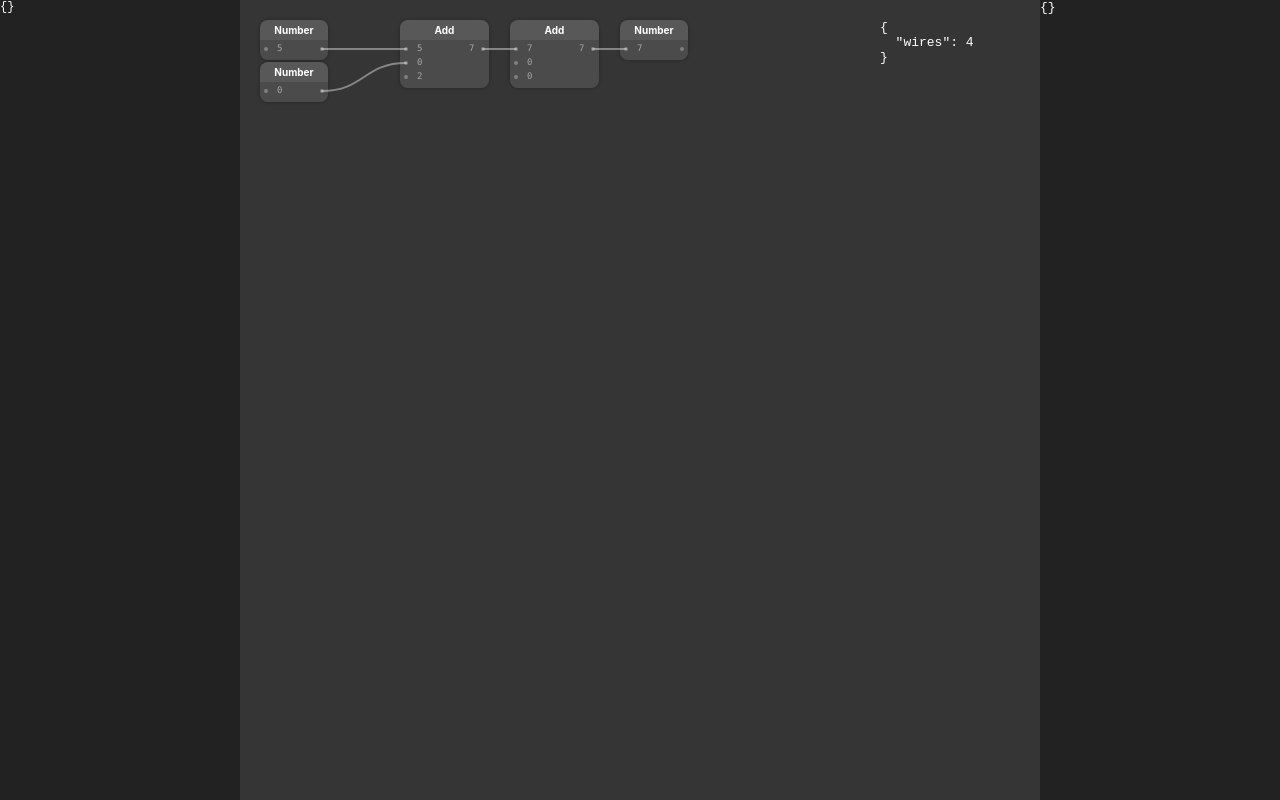
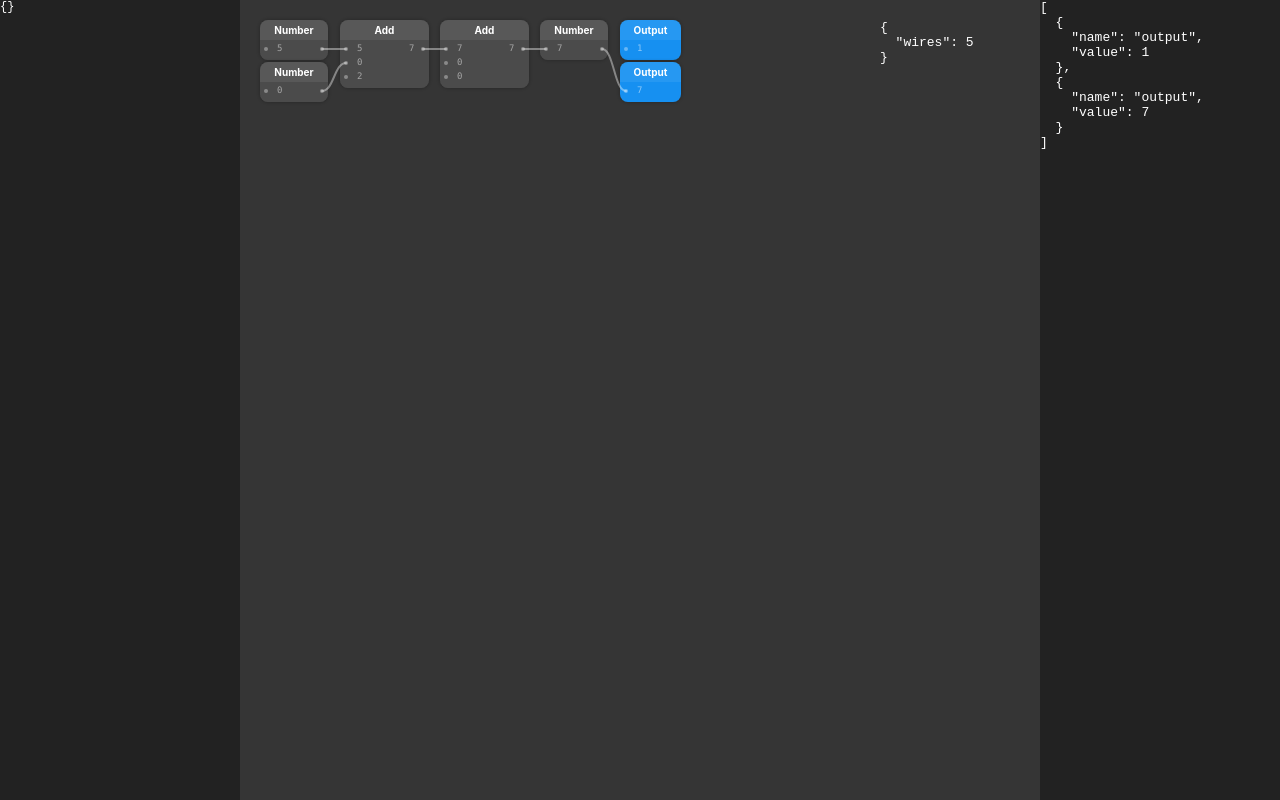
Before and after one commit to mikkmartin/node-editor, a Next.js app: page / in a window 1280 px wide. Built offline with nearby package versions, Linux system fonts and the light colour scheme.

Commit message:
outputnodes

```diff
--- a/components/NodeEditor/Canvas.tsx
+++ b/components/NodeEditor/Canvas.tsx
@@ -9,6 +9,7 @@ import { Debugger } from './Debugger'
 import { FilterDefs } from './FilterDefs'
 import { Selector } from './Selector'
 import { observer } from 'mobx-react-lite'
+import { autorun } from 'mobx'
 import { useEffect } from 'react'
 
 type Props = {
@@ -25,9 +26,7 @@ export const Canvas = observer<Props>(({ onUpdate }) => {
     wires,
   } = useStore()
 
-  useEffect(() => {
-    onUpdate(nodes, wires)
-  }, [nodes.length, wires.length])
+  useEffect(() => autorun(() => onUpdate(nodes, wires)), [])
 
   return (
     <Container
--- a/components/NodeEditor/Node/Background.tsx
+++ b/components/NodeEditor/Node/Background.tsx
@@ -1,12 +1,13 @@
 import { useNode } from './NodeProvider'
 
 export const Background = () => {
-  const { width, height, selected } = useNode()
+  const { width, height, selected, color } = useNode()
   return (
     <rect
       filter="url(#shadow)"
       width={width}
       height={height}
+      fill={color}
       stroke={selected ? 'var(--highlight)' : 'none'}
       rx={8}
     />
--- a/components/NodeEditor/Node/Node.tsx
+++ b/components/NodeEditor/Node/Node.tsx
@@ -40,7 +40,7 @@ export const Node = ({ id }: INode) => {
         }
         return (
           <NodeProvider id={id}>
-            <Container
+            <motion.g
               onTapStart={ev => handleTapStart(ev, id, selected)}
               onPan={(ev, info) => handlePan(ev, info, true)}
               onPanEnd={handlePanEnd}
@@ -48,13 +48,9 @@ export const Node = ({ id }: INode) => {
               <Background />
               <Label />
               <Sockets />
-            </Container>
+            </motion.g>
           </NodeProvider>
         )
       }}></Observer>
   )
 }
-
-const Container = styled(motion.g)`
-  fill: #4c4c4c;
-`
--- a/components/NodeEditor/Node/Sockets/Socket.tsx
+++ b/components/NodeEditor/Node/Sockets/Socket.tsx
@@ -66,7 +66,7 @@ export const Socket = ({
         onPan={handlePanDrag}
         onPanEnd={() => handleWireEnd()}>
         <rect fill="rgba(0,0,0,0.0)" width="14" height="14" />
-        <circle cx={circleX} cy={circleY} r="2" fill="gray" />
+        <circle cx={circleX} cy={circleY} r="2" fill="rgba(255, 255, 255, 0.35)" />
         <motion.circle
           variants={{ hover: { stroke: 'rgba(255,255,255,0.35)', transition: { duration: 0 } } }}
           transition={{ duration: 0.2 }}
--- a/components/NodeEditor/Node/Sockets/Sockets.tsx
+++ b/components/NodeEditor/Node/Sockets/Sockets.tsx
@@ -10,7 +10,7 @@ export interface ISocket {
 
 export const Sockets = () => {
   const store = useStore()
-  const { inputs, outputs, width, type } = useNode()
+  const { inputs, outputs, width, type, hideOutput } = useNode()
   return (
     <>
       {inputs.map((input, i) => (
@@ -34,7 +34,7 @@ export const Sockets = () => {
           }}
         />
       ))}
-      {outputs.map((output, i) => (
+      {!hideOutput && outputs.map((output, i) => (
         <Observer
           key={output.id}
           render={() => {
--- a/components/NodeEditor/Node/nodeTypes/nodeTypes.ts
+++ b/components/NodeEditor/Node/nodeTypes/nodeTypes.ts
@@ -2,8 +2,9 @@ import { nanoid } from 'nanoid'
 import { ISocket } from '../Sockets'
 import { add } from './add'
 import { number } from './number'
+import { output } from './output'
 
-export type NodeType = 'number' | 'add' | 'substract' | 'multiply' | 'divide'
+export type NodeType = 'number' | 'add' | 'substract' | 'multiply' | 'divide' | 'input' | 'output'
 
 export interface NodeInitialProps {
   id?: string
@@ -11,6 +12,7 @@ export interface NodeInitialProps {
   x?: number
   y?: number
   inputs?: any[]
+  color?: string
 }
 
 export interface NodeProps {
@@ -18,6 +20,9 @@ export interface NodeProps {
   compute?: (inputs: ISocket[], outputs: ISocket[]) => ISocket[]
   inputs: ISocket[]
   outputs: ISocket[]
+  color?: string
+  hideOutput?: boolean
+  hideInput?: boolean
 }
 
 export interface Node extends NodeProps {
@@ -35,6 +40,7 @@ export const getNodeProps = (initialProps: NodeInitialProps): Node => {
     id: initialProps.id || nanoid(),
     x: initialProps.x || 20,
     y: initialProps.y || runningY,
+    color: initialProps.color || '#4c4c4c',
   }
 
   let props
@@ -44,6 +50,9 @@ export const getNodeProps = (initialProps: NodeInitialProps): Node => {
       break
     case 'number':
       props = number(initialProps)
+      break
+    case 'output':
+      props = output(initialProps)
       break
     default:
       console.warn(`Node type of '${initialProps.type}' not recognized.`)
--- /dev/null
+++ b/components/NodeEditor/Node/nodeTypes/output.ts
@@ -0,0 +1,24 @@
+import { ISocket } from '../Sockets'
+import { NodeProps, NodeInitialProps, generateSockets } from './nodeTypes'
+
+export const compute = (inputs: ISocket[], outputs: ISocket[]): ISocket[] => {
+  const output: ISocket = inputs.reduce((a, input) => ({
+    id: outputs[0].id,
+    value: typeof a.value === 'number' ? +a.value + +input.value : a.value.toString() + input.value,
+  }))
+  return [output]
+}
+
+export const output = (initialProps: NodeInitialProps): NodeProps => {
+  const inputs = generateSockets([0], initialProps.inputs)
+  const outputs = generateSockets([0])
+
+  return {
+    inputs,
+    outputs,
+    compute,
+    width: 61,
+    color: '#1890F1',
+    hideOutput: true,
+  }
+}
--- a/pages/index.tsx
+++ b/pages/index.tsx
@@ -1,38 +1,39 @@
 import NodeEditor from 'components/NodeEditor'
+import { useState } from 'react'
 import styled from 'styled-components'
 import { calculateOutputs } from 'utils/calculateOutputs'
 
 export default function Home() {
+  const [output, setOutput] = useState({})
+
   const elements = [
     { type: 'number', id: '1', inputs: [5] },
     { type: 'number', id: '2' },
-    { type: 'add', x: 160, y: 20, id: '3', inputs: [0, 0, 2] },
-    { type: 'add', x: 270, y: 20, id: '4' },
-    { type: 'number', x: 380, y: 20, id: '5' },
+    { type: 'add', x: 100, y: 20, id: '3', inputs: [0, 0, 2] },
+    { type: 'add', x: 200, y: 20, id: '4' },
+    { type: 'number', x: 300, y: 20, id: '5' },
+    { type: 'output', x: 380, y: 20, id: '6', inputs: [1] },
+    { type: 'output', x: 380, y: 62, id: '7' },
     { source: '1', target: '3' },
     { source: '2', target: '3' },
     { source: '3', target: '4' },
     { source: '4', target: '5' },
+    { source: '5', target: '7' },
   ]
 
   const handleUpdate = (nodes, wires) => {
     calculateOutputs(nodes, wires)
-    /*
-    setCalculation(query => {
-      return {
-        query,
-        nodes: nodes.length,
-        wires: wires.length,
-      }
-    })
-    */
+    const outPutNodes = nodes
+      .filter(node => node.type === 'output')
+      .map(({ type, outputs }) => ({ name: type, value: outputs[0].value }))
+    setOutput(outPutNodes)
   }
 
   return (
     <Container>
       <textarea defaultValue={JSON.stringify({}, null, 2)} />
       <NodeEditor onUpdate={handleUpdate} elements={elements} />
-      <pre>{JSON.stringify({}, null, 2)}</pre>
+      <pre>{JSON.stringify(output, null, 2)}</pre>
     </Container>
   )
 }
--- a/utils/calculateOutputs.ts
+++ b/utils/calculateOutputs.ts
@@ -1,5 +1,6 @@
 import { compute as add } from '../components/NodeEditor/Node/nodeTypes/add'
 import { compute as number } from '../components/NodeEditor/Node/nodeTypes/number'
+import { compute as output } from '../components/NodeEditor/Node/nodeTypes/output'
 import { NodeType } from '../components/NodeEditor/Node/nodeTypes'
 import { NodeType as INode } from '../components/NodeEditor/Node'
 import { WireType as IWire } from '../components/NodeEditor/Wire'
@@ -10,6 +11,8 @@ const getCalc = (type: NodeType) => {
       return add
     case 'number':
       return number
+    case 'output':
+      return output
     default:
       throw Error(`Calculation for type: "${type}" not found.`)
   }
```
